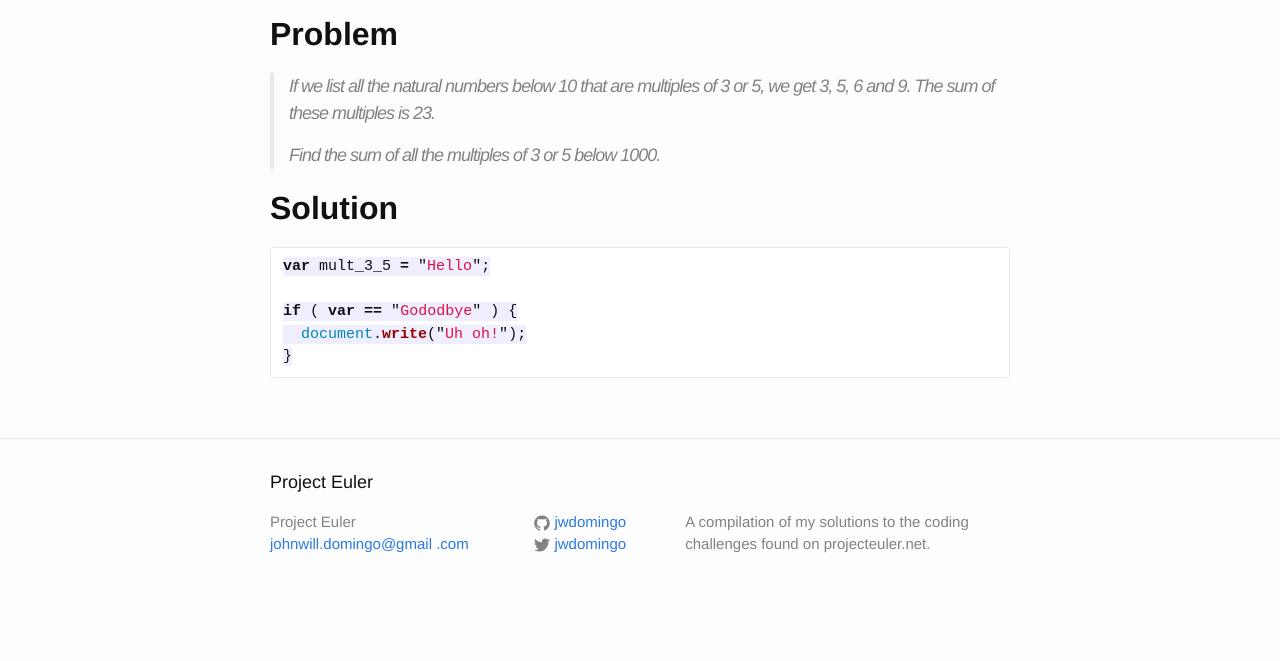
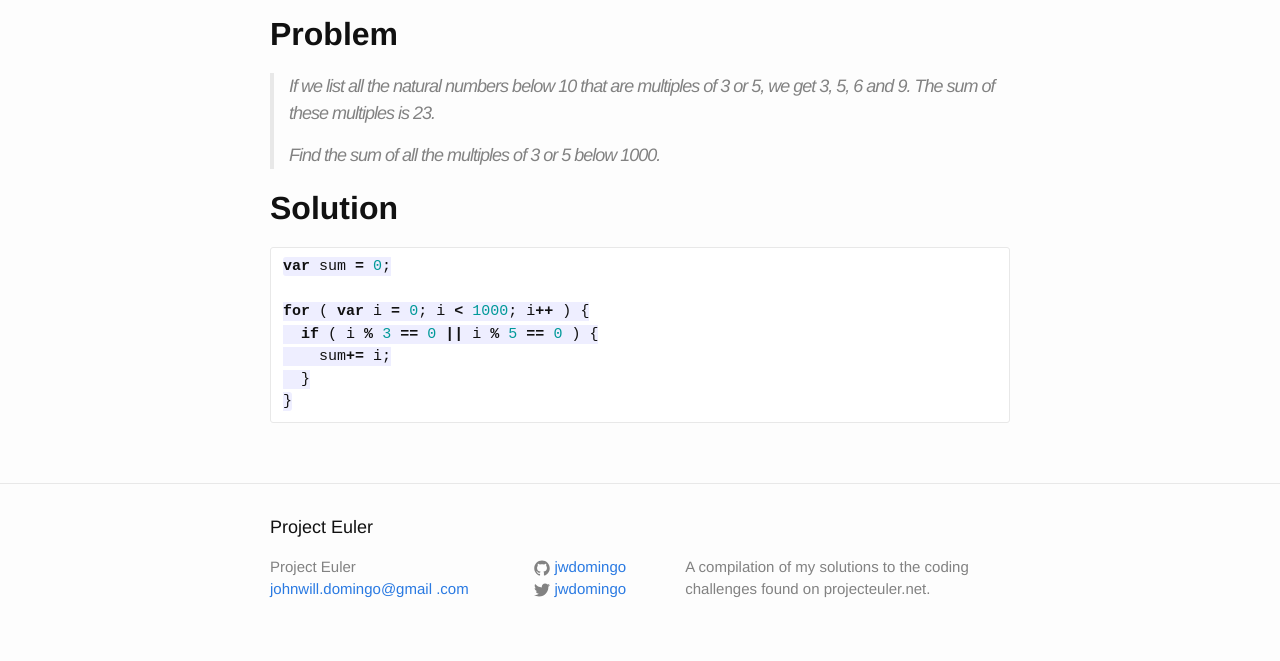
Before and after one commit to jwdomingo/projecteuler, a Jekyll site: the page built from _posts/2015-08-09-multiples_of_3_and_5.markdown, in a window 1280 px wide. Shown: the part 541-1202 px from the top of the page. Built offline with Jekyll 4.4.1, drawn with Linux system fonts in a browser that asks for light colours; before the commit the page ends 1157 px from its top, so only the background shows below that.

Commit message:
Completed Project Euler Challenge 1 in less than a minute

````diff
--- a/_posts/2015-08-09-multiples_of_3_and_5.markdown
+++ b/_posts/2015-08-09-multiples_of_3_and_5.markdown
@@ -16,9 +16,11 @@ permalink: /01
 ## **Solution**
 
 ```javascript
-var mult_3_5 = "Hello";
+var sum = 0;
 
-if ( var == "Gododbye" ) {
-  document.write("Uh oh!");
+for ( var i = 0; i < 1000; i++ ) {
+  if ( i % 3 == 0 || i % 5 == 0 ) {
+    sum+= i;
+  }
 }
 ```
````
